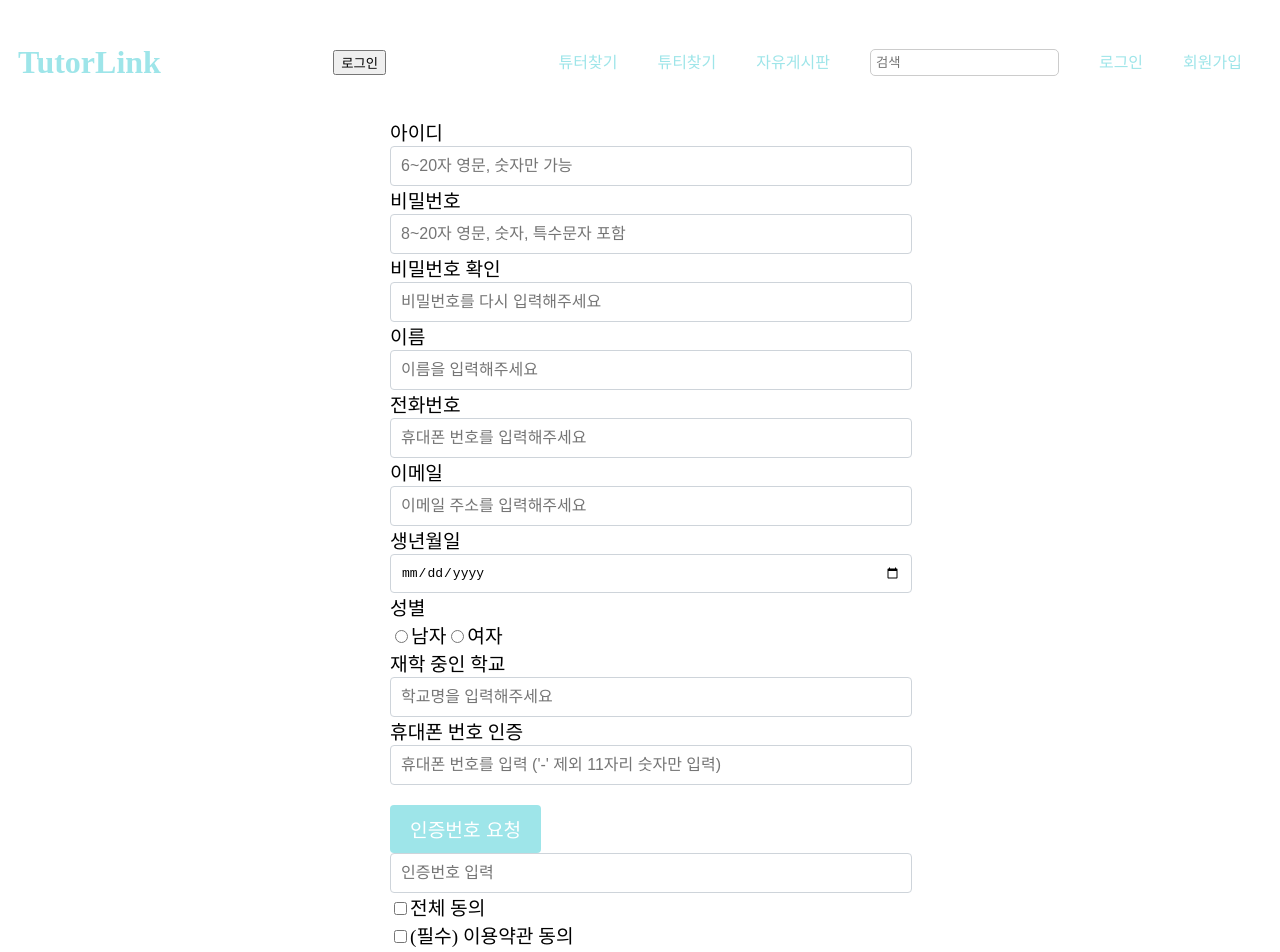
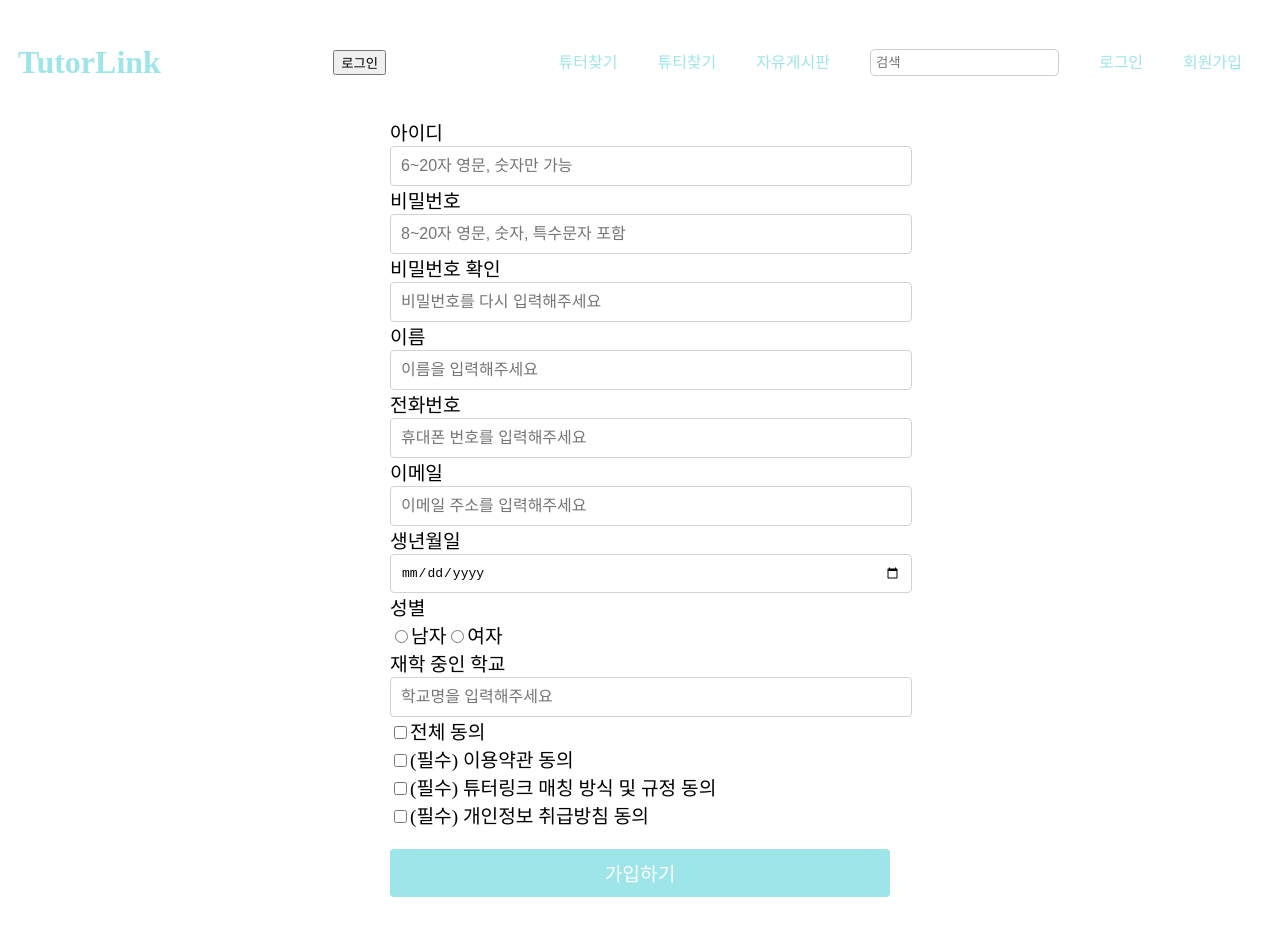
Before and after one commit to capstoe/Front_end, a React (Create React App) app: page /signup in a window 1280 px wide. Shown: the top 952 px of the page. After the commit the page ends 905 px from the top, so only its background shows below. Built offline with nearby package versions, Linux system fonts and the light colour scheme.

Commit message:
회원가입 전화인증부분 삭제

```diff
--- a/src/pages/SignUp.js
+++ b/src/pages/SignUp.js
@@ -177,27 +177,7 @@ const SignUp = () => {
           />
           <ErrorMessage name="school" component="div" className="error-message" />
         </div>
-        <div>
-          <label htmlFor="phone">휴대폰 번호 인증</label>
-          <div>
-            <Field
-              type="text"
-              name="phone"
-              placeholder="휴대폰 번호를 입력 ('-' 제외 11자리 숫자만 입력)"
-              required
-            />
-            <button type="button" id="phone-auth-button">인증번호 요청</button>
-          </div>
-          <div>
-            <Field
-              type="text"
-              name="authCode"
-              placeholder="인증번호 입력"
-              required
-            />
-            <ErrorMessage name="authCode" component="div" className="error-message" />
-          </div>
-        </div>
+
         <div>
           <label>
             <input
```
